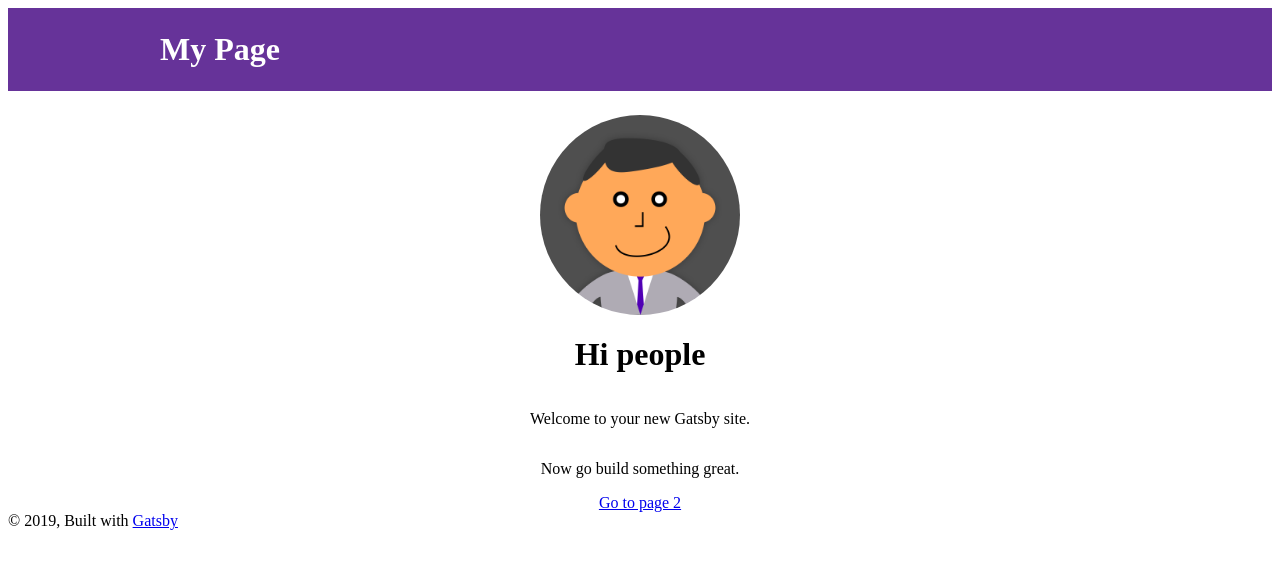
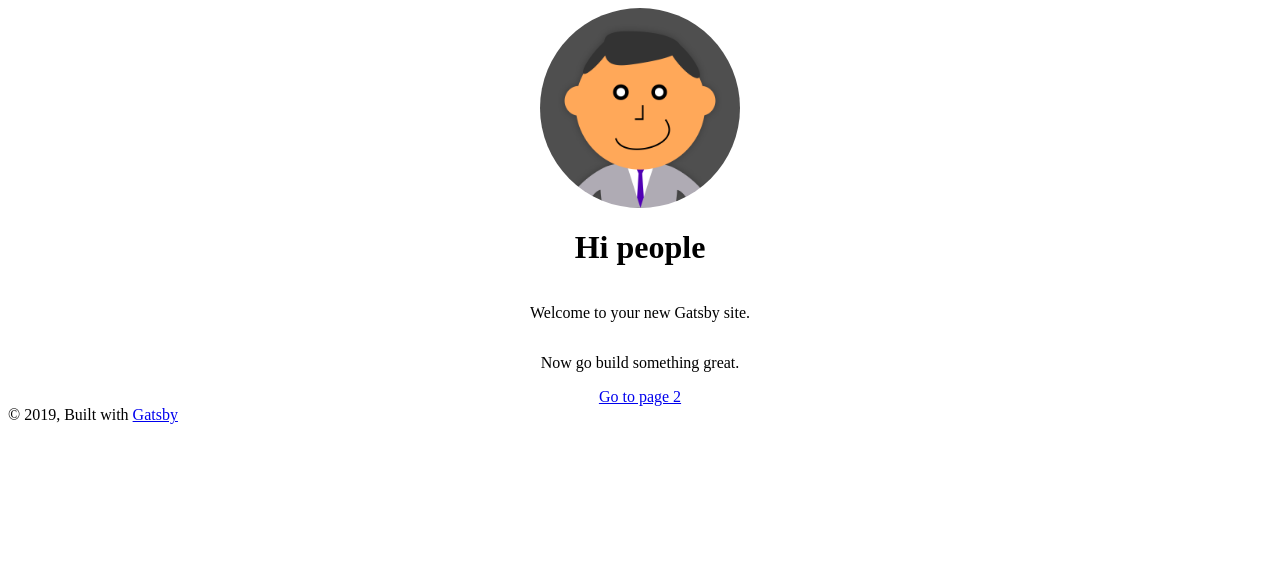
Before and after one commit to Joe-noh/Joe-noh.github.io, a Gatsby site: page / in a window 1280 px wide. Built offline with nearby package versions, Linux system fonts and the light colour scheme; Gatsby itself is replaced by a stand-in of ours.

Commit message:
ヘッダー要らない説

```diff
--- a/src/components/header.js
+++ /dev/null
@@ -1,42 +0,0 @@
-import { Link } from "gatsby"
-import PropTypes from "prop-types"
-import React from "react"
-
-const Header = ({ siteTitle }) => (
-  <header
-    style={{
-      background: `rebeccapurple`,
-      marginBottom: `1.45rem`,
-    }}
-  >
-    <div
-      style={{
-        margin: `0 auto`,
-        maxWidth: 960,
-        padding: `1.45rem 1.0875rem`,
-      }}
-    >
-      <h1 style={{ margin: 0 }}>
-        <Link
-          to="/"
-          style={{
-            color: `white`,
-            textDecoration: `none`,
-          }}
-        >
-          {siteTitle}
-        </Link>
-      </h1>
-    </div>
-  </header>
-)
-
-Header.propTypes = {
-  siteTitle: PropTypes.string,
-}
-
-Header.defaultProps = {
-  siteTitle: ``,
-}
-
-export default Header
--- a/src/components/layout.js
+++ b/src/components/layout.js
@@ -2,7 +2,6 @@ import React from "react"
 import PropTypes from "prop-types"
 import { StaticQuery, graphql } from "gatsby"
 
-import Header from "./header"
 import Footer from './footer'
 
 const Layout = ({ children }) => (
@@ -18,7 +17,6 @@ const Layout = ({ children }) => (
     `}
     render={data => (
       <>
-        <Header siteTitle={data.site.siteMetadata.title} />
         <main>{children}</main>
         <Footer />
       </>
--- a/src/pages/index.js
+++ b/src/pages/index.js
@@ -6,7 +6,6 @@ import SEO from "../components/seo"
 import Avatar from "../components/avatar"
 
 import styles from './index.module.css'
-console.log(styles)
 
 const IndexPage = () => (
   <Layout>
```
